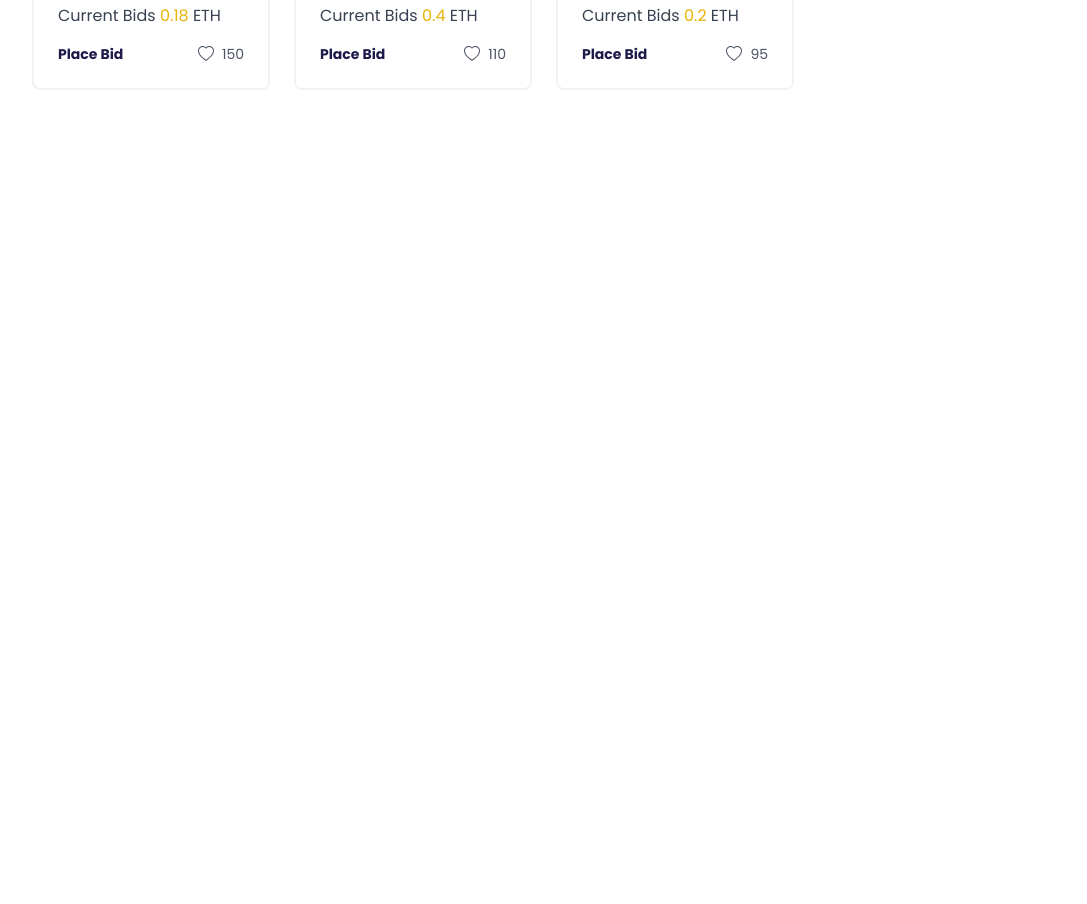
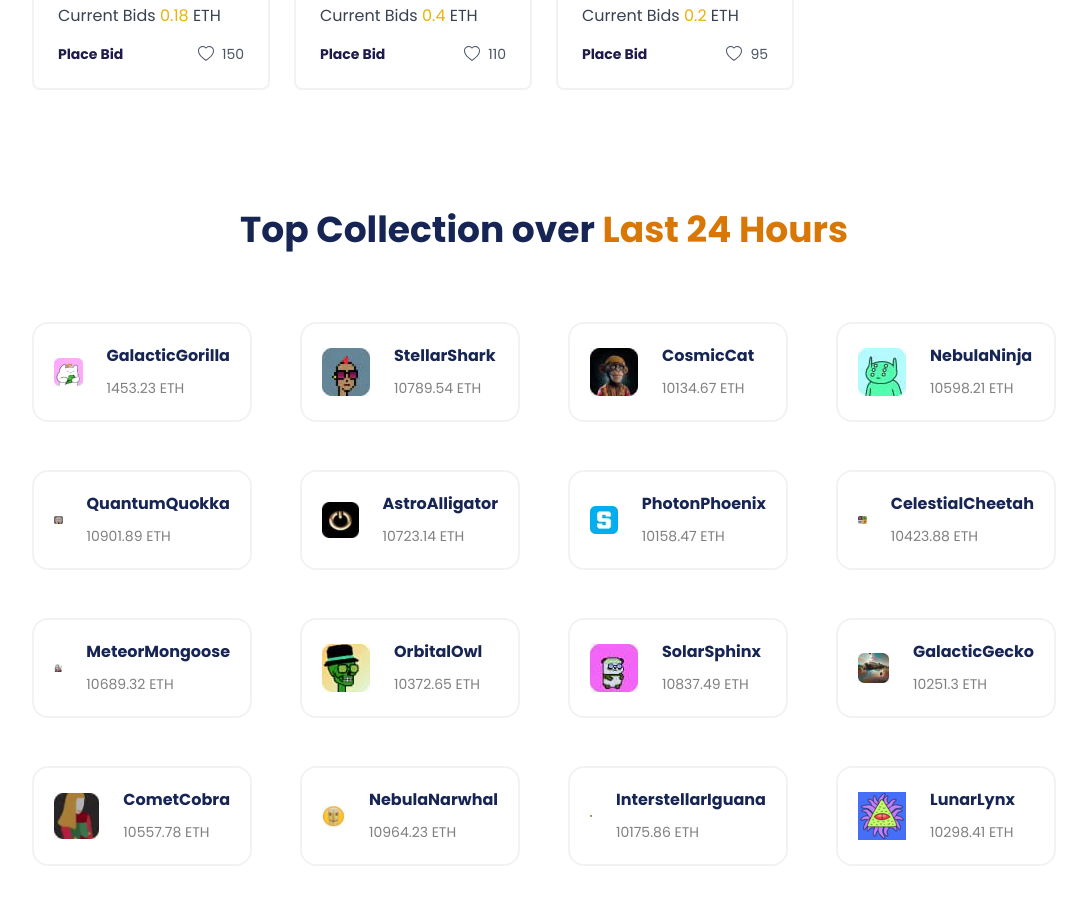
Before and after one commit to rahulpra045/Nft-mkt, a Next.js app: page / in a window 1280 px wide. Shown: the part 1640-2544 px from the top of the page, without its empty margins (96-1183 px from the left). Before the commit the page ends 1778 px from the top, so only its background shows below. Built offline with nearby package versions, Linux system fonts and the light colour scheme.

Commit message:
Top Collection Card

```diff
--- a/components/Home/Home.tsx
+++ b/components/Home/Home.tsx
@@ -1,12 +1,14 @@
 import React from 'react'
 import Hero from './Hero/Hero'
 import HotBids from './HotBids/HotBids'
+import TopCollection from './TopCollection/TopCollection'
 
 const Home = () => {
   return (
     <div>
       <Hero />
       <HotBids/>
+      <TopCollection/>
     </div>
   )
 }
--- /dev/null
+++ b/components/Home/TopCollection/TopCollection.tsx
@@ -0,0 +1,24 @@
+import { TopCollectionData } from '@/data/data'
+import React from 'react'
+import TopCollectionCard from './TopCollectionCard';
+
+const TopCollection = () => {
+  return (
+      <div className="pt-16 pb-12">
+          <h1 className="text-center font-bold text-3xl p-2 md:text-4xl text-blue-950">
+              Top Collection over{" "}
+              <span className="text-amber-600">Last 24 Hours</span>
+          </h1>
+          <div className="mt-16 w-[80%] mx-auto grid grid-cols-1 sm:grid-cols-2 lg:grid-cols-3 xl:grid-cols-4 gap-12">
+              {TopCollectionData.map((data) => {
+                  return <div key={data.id}>
+                      {/* TopCollectionCard */}
+                      <TopCollectionCard data={ data} />
+                  </div>;
+              })}
+          </div>
+    </div>
+  )
+}
+
+export default TopCollection
--- /dev/null
+++ b/components/Home/TopCollection/TopCollectionCard.tsx
@@ -0,0 +1,32 @@
+import Image from 'next/image';
+import React from 'react'
+
+type Props = {
+    data: {
+    id: number;
+    image: string;
+    name: string;
+    eth: number;
+    };
+};
+
+const TopCollectionCard = ({data}: Props) => {
+  return (
+      <div className="rounded-2xl hover:shadow-md transition-all duration-150 border-2 cursor-pointer border-gray-300 border-opacity-30 p-5">
+          <div className="flex items-center space-x-6">
+              <div>
+                  <Image src={data.image} alt="img" width={48} height={48} />
+              </div>
+              <div>
+
+          <h1 className="text-base text-blue-950 hover:text-indigo-800 font-bold mb-2">
+              {data.name}
+          </h1>
+          <span className="text-sm text-black text-opacity-50">{data.eth} ETH</span>
+              </div>
+          </div>
+    </div>
+  )
+}
+
+export default TopCollectionCard
```
